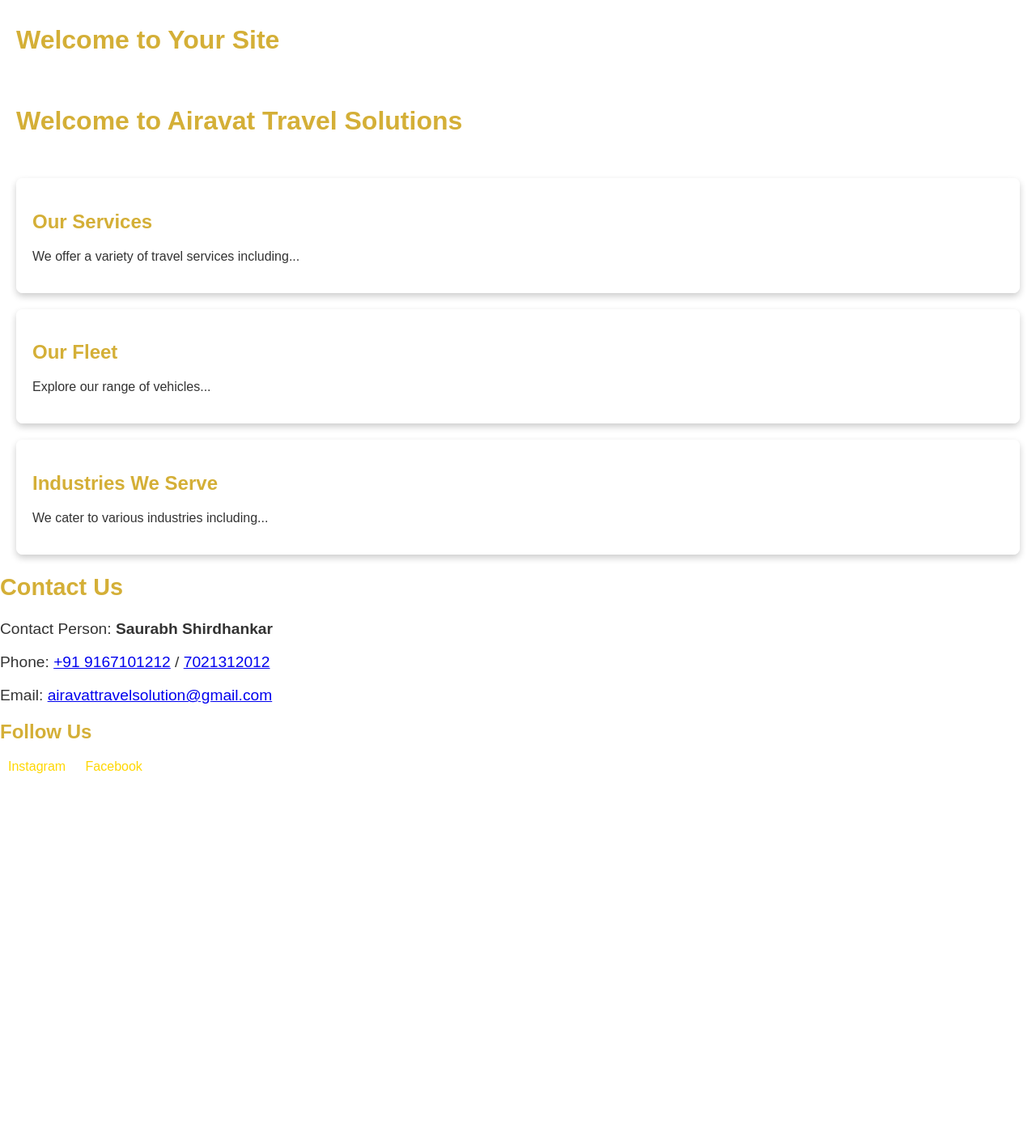
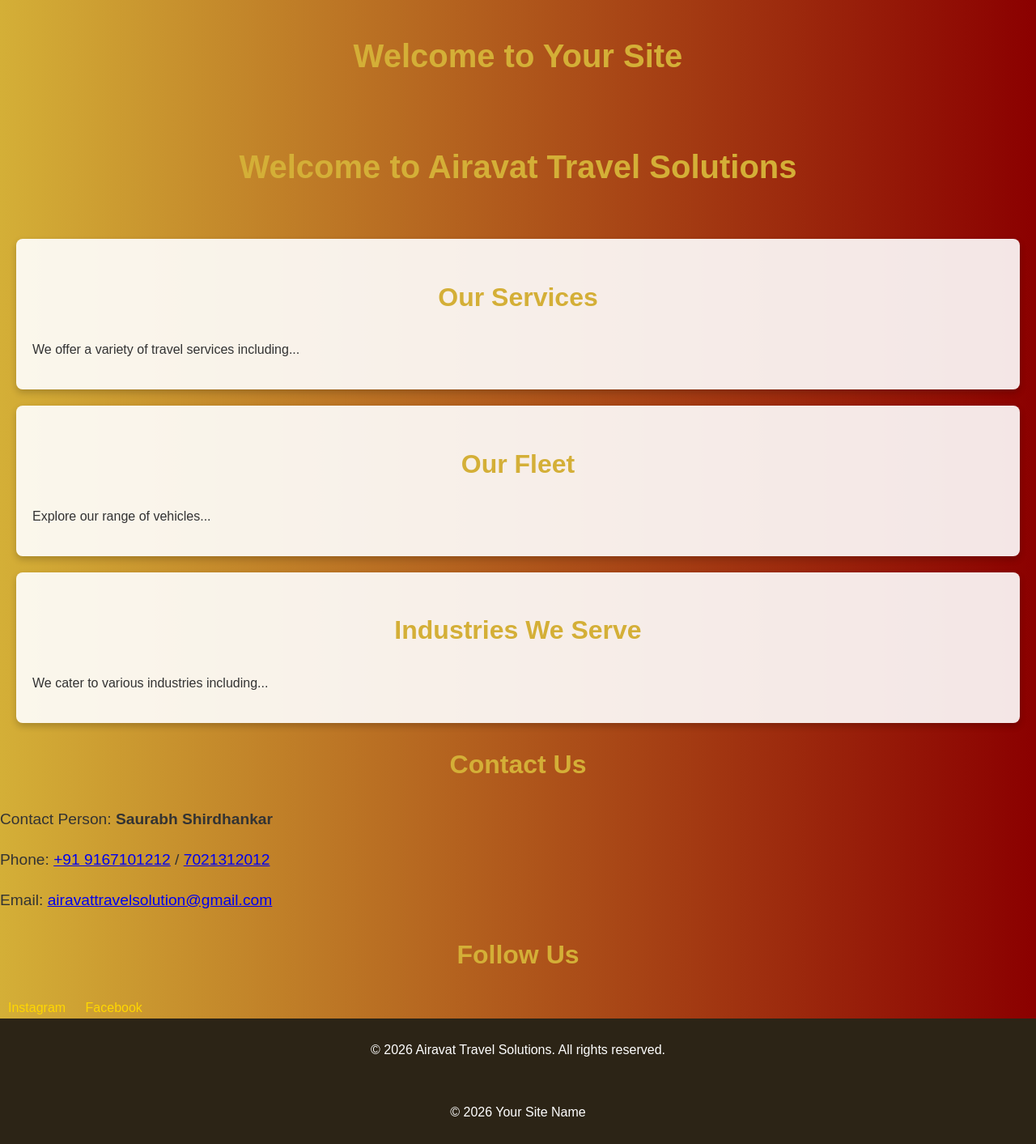
Before and after one commit to airavattravelsolution-max/AiravatTravelSolution, a Jekyll site: the page built from index.html, in a window 1280 px wide. Shown: the whole page at 81% size. Built offline with Jekyll 4.4.1, drawn with Linux system fonts in a browser that asks for light colours; before the commit the page ends 1096 px from its top, so only the background shows below that.

Commit message:
Refactor CSS styles for layout and design

```diff
--- a/assets/css/style.css
+++ b/assets/css/style.css
@@ -1,19 +1,96 @@
-.premium-old-money {
-  background-color: #f5f1e8;
-  color: #2c2416;
+.container {
+    max-width: 1200px;
+    margin: auto;
+    padding: 0 15px;
 }
 
-h1, h2, h3, h4, h5, h6 {
-  color: #d4af37;
+body {
+    font-family: 'Arial', sans-serif;
+    line-height: 1.6;
+    background: linear-gradient(to right, #D4AF37, #8B0000);
+    color: #2C2416;
+    transition: background 0.5s ease;
+}
+
+h1, h2, h3 {
+    color: #D4AF37;
+    text-align: center;
+}
+
+h1 {
+    font-size: 2.5rem;
+}
+
+h2 {
+    font-size: 2rem;
+}
+
+h3 {
+    font-size: 1.5rem;
+}
+
+.navbar {
+    display: flex;
+    justify-content: space-between;
+    align-items: center;
+    background-color: #2C2416;
+    padding: 10px 20px;
+}
+
+.navbar h1 {
+    color: #D4AF37;
+}
+
+.menu {
+    display: none;
+}
+
+.hamburger {
+    display: flex;
+    flex-direction: column;
+    cursor: pointer;
+}
+
+.hamburger div {
+    height: 3px;
+    width: 25px;
+    background-color: #D4AF37;
+    margin: 4px 0;
+    transition: all 0.3s;
+}
+
+.show {
+    display: flex;
+}
+
+@media (max-width: 768px) {
+    .navbar {
+        flex-direction: column;
+    }
+    .menu {
+        display: block;
+        width: 100%;
+    }
 }
 
 .btn {
-  background-color: #5c4a4a;
-  color: #f5f1e8;
-  border: 1px solid #d4af37;
+    background: #D4AF37;
+    color: #F5F1E8;
+    border: none;
+    padding: 10px 20px;
+    border-radius: 5px;
+    cursor: pointer;
+    transition: background 0.3s ease;
 }
 
-.footer {
-  background-color: #2c2416;
-  color: #d4af37;
+.btn:hover {
+    background: #8B0000;
+    color: #F5F1E8;
 }
+
+footer {
+    text-align: center;
+    background: #2C2416;
+    padding: 20px 0;
+    color: #F5F1E8;
+}
```
